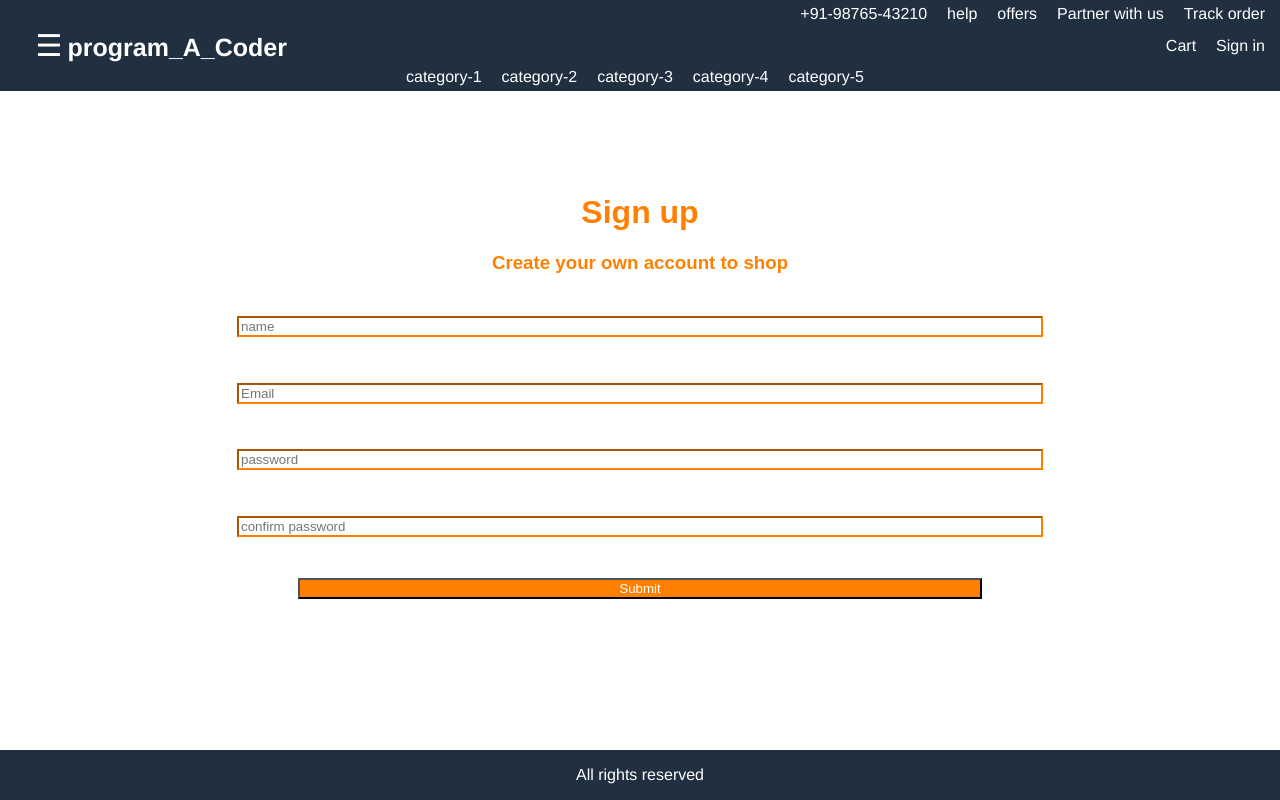
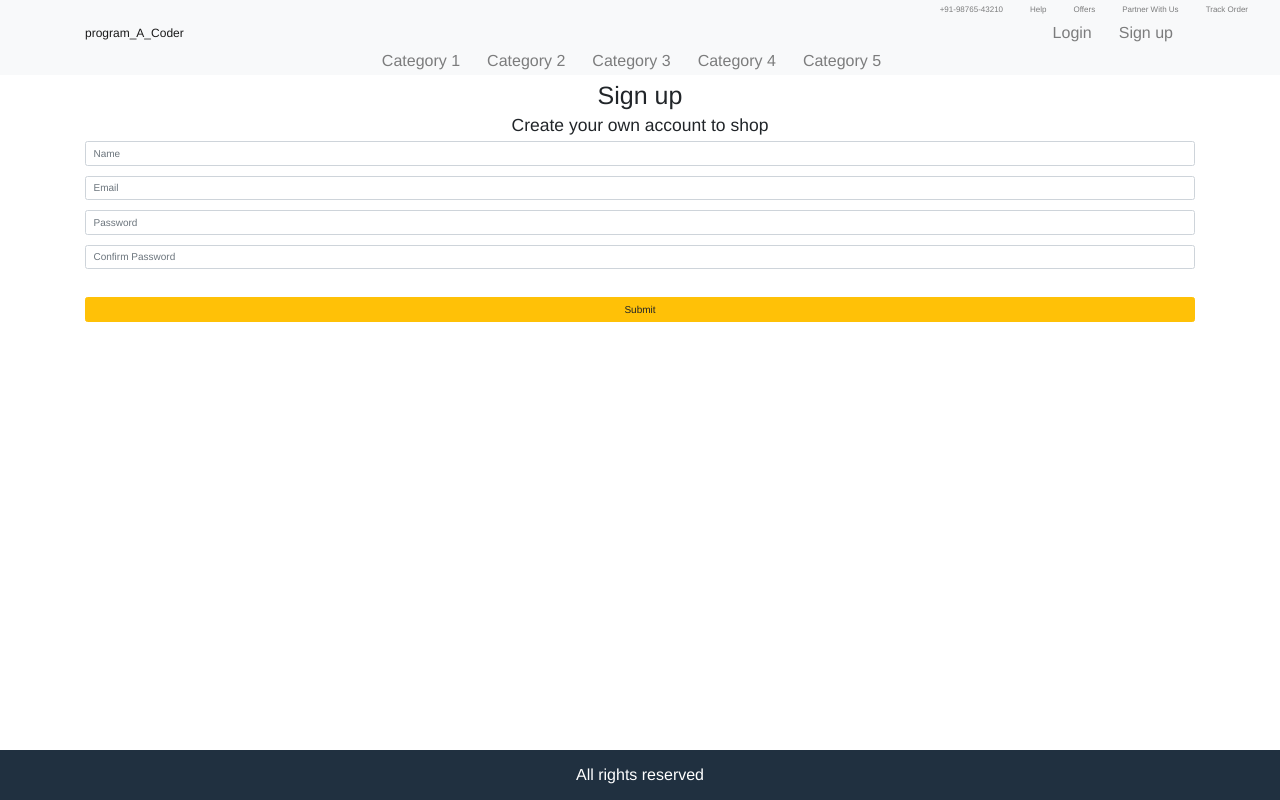
Before and after one commit to MadMaxINDIAN/ecomm_templating_node, a React (Create React App) app in the folder client/: page /register in a window 1280 px wide. Built offline with nearby package versions, Linux system fonts and the light colour scheme.

Commit message:
completed signup and login

```diff
--- a/client/package.json
+++ b/client/package.json
@@ -7,6 +7,7 @@
     "@testing-library/react": "^9.5.0",
     "@testing-library/user-event": "^7.2.1",
     "axios": "^0.19.2",
+    "classnames": "^2.2.6",
     "react": "^16.13.1",
     "react-dom": "^16.13.1",
     "react-router-dom": "^5.2.0",
--- a/client/public/index.html
+++ b/client/public/index.html
@@ -2,9 +2,10 @@
 <html lang="en">
   <head>
     <meta charset="utf-8" />
-    <!-- <link rel="stylesheet" href="https://maxcdn.bootstrapcdn.com/bootstrap/4.0.0/css/bootstrap.min.css" integrity="sha384-Gn5384xqQ1aoWXA+058RXPxPg6fy4IWvTNh0E263XmFcJlSAwiGgFAW/dAiS6JXm" crossorigin="anonymous"> -->
+    <link rel="stylesheet" href="https://maxcdn.bootstrapcdn.com/bootstrap/4.0.0/css/bootstrap.min.css" integrity="sha384-Gn5384xqQ1aoWXA+058RXPxPg6fy4IWvTNh0E263XmFcJlSAwiGgFAW/dAiS6JXm" crossorigin="anonymous">
     <link rel="icon" href="%PUBLIC_URL%/favicon.ico" />
     <meta name="viewport" content="width=device-width, initial-scale=1" />
+
     <meta name="theme-color" content="#000000" />
     <meta
       name="description"
@@ -40,9 +41,9 @@
       To begin the development, run `npm start` or `yarn start`.
       To create a production bundle, use `npm run build` or `yarn build`.
     -->
-    <!-- <script src="https://code.jquery.com/jquery-3.2.1.slim.min.js" integrity="sha384-KJ3o2DKtIkvYIK3UENzmM7KCkRr/rE9/Qpg6aAZGJwFDMVNA/GpGFF93hXpG5KkN" crossorigin="anonymous"></script>
-<script src="https://cdnjs.cloudflare.com/ajax/libs/popper.js/1.12.9/umd/popper.min.js" integrity="sha384-ApNbgh9B+Y1QKtv3Rn7W3mgPxhU9K/ScQsAP7hUibX39j7fakFPskvXusvfa0b4Q" crossorigin="anonymous"></script>
-<script src="https://maxcdn.bootstrapcdn.com/bootstrap/4.0.0/js/bootstrap.min.js" integrity="sha384-JZR6Spejh4U02d8jOt6vLEHfe/JQGiRRSQQxSfFWpi1MquVdAyjUar5+76PVCmYl" crossorigin="anonymous"></script> -->
+    <script src="https://code.jquery.com/jquery-3.2.1.slim.min.js" integrity="sha384-KJ3o2DKtIkvYIK3UENzmM7KCkRr/rE9/Qpg6aAZGJwFDMVNA/GpGFF93hXpG5KkN" crossorigin="anonymous"></script>
+    <script src="https://cdnjs.cloudflare.com/ajax/libs/popper.js/1.12.9/umd/popper.min.js" integrity="sha384-ApNbgh9B+Y1QKtv3Rn7W3mgPxhU9K/ScQsAP7hUibX39j7fakFPskvXusvfa0b4Q" crossorigin="anonymous"></script>
+    <script src="https://maxcdn.bootstrapcdn.com/bootstrap/4.0.0/js/bootstrap.min.js" integrity="sha384-JZR6Spejh4U02d8jOt6vLEHfe/JQGiRRSQQxSfFWpi1MquVdAyjUar5+76PVCmYl" crossorigin="anonymous"></script>
   </body>
 
 </html>
--- a/client/src/components/Header.js
+++ b/client/src/components/Header.js
@@ -2,45 +2,74 @@ import React from "react";
 import { Link } from "react-router-dom";
 
 function Header(props){
-    const openMenu = () => {
-        document.querySelector(".sidebar").classList.add("open");
-      }
+    // const openMenu = () => {
+    //     document.querySelector(".sidebar").classList.add("open");
+    //   }
     return (
-        <header className="header">
-            <div className="header-navbar">
-                <div></div>
-                <div className="header-links">
-                    <a href="contact-us">+91-98765-43210</a>
-                    <a href="contact-us">help</a>
-                    <a href="offers">offers</a>
-                    <a href="partner">Partner with us</a>
-                    <a href="track">Track order</a>
+        <div className="fixed-top">
+            <nav className="navbar navbar-expand-sm navbar-light bg-light py-0">
+                <div className="collapse navbar-collapse navbars" id="collapse_target2">
+                    <ul className="navbar-nav ml-auto" style={{fontSize : "0.8rem",padding : "0px"}}>
+                        <li className="nav-item">
+                            <a className="nav-link" href="/" style={{paddingRight : "22px"}}>+91-98765-43210</a>
+                        </li>
+                        <li className="nav-item">
+                            <a className="nav-link" href="/" style={{paddingRight : "22px"}}>Help</a>
+                        </li>
+                        <li className="nav-item">
+                            <a className="nav-link" href="/" style={{paddingRight : "22px"}}>Offers</a>
+                        </li>
+                        <li className="nav-item">
+                            <a className="nav-link" href="/" style={{paddingRight : "22px"}}>Partner With Us</a>
+                        </li>
+                        <li className="nav-item">
+                            <a className="nav-link" href="/" style={{paddingRight : "22px"}}>Track Order</a>
+                        </li>
+                    </ul>
                 </div>
-            </div>
-            <div className="header-basic">
-                <div className="brand">
-                    <button onClick={openMenu} className="sidebar-button">&#9776;</button>
-                    <Link to="/">program_A_Coder</Link>
+            </nav>
+            <nav className="navbar navbar-expand-sm navbar-light bg-light py-0">
+                {/* SideBar Button */}
+                {/* <button onClick={openMenu} NaclassNameName="sidebar-button">&#9776;</button> */}
+                <div className="container">
+                <Link to="/" className="navbar-brand" style={{fontSize : "1.2rem"}}>program_A_Coder</Link>
+                <button className="navbar-toggler" data-toggle="collapse" data-target=".navbars">
+                        <span className="navbar-toggler-icon"></span>
+                </button>
+                <div className="collapse navbar-collapse navbars" id="collapse_target1">
+                    <ul className="navbar-nav ml-auto">
+                        <li className="nav-item">
+                            <Link className="nav-link" to="/login" style={{paddingRight : "22px"}}>Login</Link>
+                        </li>
+                        <li className="nav-item">
+                            <Link className="nav-link" to="/register" style={{paddingRight : "22px"}}>Sign up</Link>
+                        </li>
+                    </ul>
                 </div>
-                <div className="header-links">
-                    <a href="cart">Cart</a>
-                    <Link to="register">Sign in</Link>
                 </div>
-            </div>
-            <div className="header-navbar">
-                <div></div>
-                <div className="header-links">
-                    <a href="category-1">category-1</a>
-                    <a href="category-2">category-2</a>
-                    <a href="category-3">category-3</a>
-                    <a href="category-4">category-4</a>
-                    <a href="category-5">category-5</a>
+            </nav>
+            <nav className="navbar navbar-expand-sm navbar-light bg-light py-0">
+                <div className="collapse navbar-collapse navbars" id="collapse_target2">
+                    <ul className="navbar-nav mx-auto">
+                        <li className="nav-item">
+                            <a className="nav-link" href="/" style={{paddingRight : "22px"}}>Category 1</a>
+                        </li>
+                        <li className="nav-item">
+                            <a className="nav-link" href="/" style={{paddingRight : "22px"}}>Category 2</a>
+                        </li>
+                        <li className="nav-item">
+                            <a className="nav-link" href="/" style={{paddingRight : "22px"}}>Category 3</a>
+                        </li>
+                        <li className="nav-item">
+                            <a className="nav-link" href="/" style={{paddingRight : "22px"}}>Category 4</a>
+                        </li>
+                        <li className="nav-item">
+                            <a className="nav-link" href="/" style={{paddingRight : "22px"}}>Category 5</a>
+                        </li>
+                    </ul>
                 </div>
-                <div></div>
-            </div>
-
-        </header>
-
+            </nav>
+        </div>
     )
 }
 
--- a/client/src/components/Sidebar.js
+++ b/client/src/components/Sidebar.js
@@ -5,7 +5,7 @@ function Sidebar(props){
         document.querySelector(".sidebar").classList.remove("open");
       }
     return (
-        <aside className="sidebar">
+        <aside className="sidebar navbars">
             <h3>Shopping categories</h3>
             <button className="sidebar-close-button" onClick={closeMenu}>x</button>
             <ul>
--- a/client/src/components/auth/Login.js
+++ b/client/src/components/auth/Login.js
@@ -1,4 +1,6 @@
 import React, { Component } from 'react'
+import classnames from "classnames";
+import axios from "axios";
 
 class Login extends Component {
     constructor (){
@@ -20,40 +22,49 @@ class Login extends Component {
             email : this.state.email,
             password : this.state.password,
         }
-        console.log(User);
+
+        axios.post("/api/users/login",User)
+        .then(res => console.log(res.data))
+        .catch(err => this.setState({errors : err.response.data}));
     }
 
     render() {
+        const { errors } = this.state;
         return (
             <div className="container">
                 <div className="form">
-                    <h1 style={{'marginTop' : "10%"}}>Sign up</h1>
-                    <h3>Create your own account to shop</h3>
+                    <h1 style={{'textAlign' : "center"}}>Login</h1>
+                    <h3 style={{'textAlign' : "center"}}></h3>
                     <form onSubmit={this.onSubmit}>
-                        <div>
+                        <div className="form-group">
                             <input
                             name="email"
                             placeholder="Email"
-                            className="form-text-input"
-                            required
+                            className={classnames("form-control", {
+                                "is-invalid" : errors.email
+                            })}
                             onChange={this.onChange}
                             value = {this.state.email}
                             type="text">
                             </input>
+                            {errors.email && (<div className="invalid-feedback">{errors.email}</div>)}
                         </div>
-                        <div>
+                        <div className="form-group">
                             <input
                             name="password"
-                            placeholder="password"
-                            className="form-text-input"
-                            required
+                            placeholder="Password"
+                            className={classnames("form-control", {
+                                "is-invalid" : errors.password
+                            })}
                             onChange={this.onChange}
                             value = {this.state.password}
-                            type="text">
+                            type="password">
                             </input>
+                            {errors.password && (<div className="invalid-feedback">{errors.password}</div>)}
                         </div>
                         <br></br>
-                        <button className="form-submit-button">Submit</button>
+                        <div className="form-group" ><button className="btn btn-warning btn-block">Submit</button></div>
+
                     </form>
                 </div>
             </div>
--- a/client/src/components/auth/Register.js
+++ b/client/src/components/auth/Register.js
@@ -1,5 +1,6 @@
 import React, { Component } from 'react';
 import axios from "axios";
+import classnames from "classnames";
 
 class Register extends Component {
     constructor (){
@@ -25,62 +26,75 @@ class Register extends Component {
             password : this.state.password,
             password2 : this.state.password2
         };
-        console.log(newUser);
         axios.post("/api/users/register",newUser)
-        .then(res => console.log(res))
-        .catch(err => console.log(err));
+        .then(res => console.log(res.data))
+        .catch(err => this.setState({errors : err.response.data}));
 }
 
 
     render() {
+        const { errors } = this.state;
         return (
             <div className="container">
                 <div className="form">
-                    <h1 style={{'marginTop' : "10%"}}>Sign up</h1>
-                    <h3>Create your own account to shop</h3>
+                    <h1 style={{'textAlign' : "center"}}>Sign up</h1>
+                    <h3 style={{'textAlign' : "center"}}>Create your own account to shop</h3>
                     <form onSubmit={this.onSubmit}>
-                        <div>
+                        <div className="form-group">
                             <input
                             name="name"
-                            placeholder="name"
-                            className="form-text-input"
+                            placeholder="Name"
+                            className={classnames("form-control", {
+                                "is-invalid" : errors.name
+                            })}
                             type="text"
                             value= {this.state.name}
                             onChange={this.onChange}>
                             </input>
+                        {errors.name && (<div className="invalid-feedback">{errors.name}</div>)}
                         </div>
-                        <div>
+                        <div className="form-group">
                             <input
                             name="email"
                             placeholder="Email"
-                            className="form-text-input"
+                            className={classnames("form-control", {
+                                "is-invalid" : errors.email
+                            })}
                             onChange={this.onChange}
                             value = {this.state.email}
                             type="text">
                             </input>
+                            {errors.email && (<div className="invalid-feedback">{errors.email}</div>)}
                         </div>
-                        <div>
+                        <div className="form-group">
                             <input
                             name="password"
-                            placeholder="password"
-                            className="form-text-input"
+                            placeholder="Password"
+                            className={classnames("form-control", {
+                                "is-invalid" : errors.password
+                            })}
                             onChange={this.onChange}
                             value = {this.state.password}
-                            type="text">
+                            type="password">
                             </input>
+                            {errors.password && (<div className="invalid-feedback">{errors.password}</div>)}
                         </div>
-                        <div>
+                        <div className="form-group">
                             <input
                             name="password2"
                             onChange={this.onChange}
-                            type="text"
-                            placeholder="confirm password"
+                            type="password"
+                            placeholder="Confirm Password"
                             value={this.state.password2}
-                            className="form-text-input">
+                            className={classnames("form-control", {
+                                "is-invalid" : errors.password2
+                            })}>
                             </input>
+                            {errors.password2 && (<div className="invalid-feedback">{errors.password2}</div>)}
                         </div>
                         <br></br>
-                        <button className="form-submit-button">Submit</button>
+                        <div className="form-group" ><button className="btn btn-warning btn-block">Submit</button></div>
+
                     </form>
                 </div>
             </div>
--- a/client/src/index.css
+++ b/client/src/index.css
@@ -222,26 +222,3 @@ a:hover {
     width: 100%;
   }
 }
-
-/* Form */
-.form {
-  text-align: center;
-  font-family: Arial, Helvetica, sans-serif;
-  color: #ff8000;
-}
-.form-text-input{
-  width: 70%;
-  border-color: #ff8000;
-  box-shadow: #ff8000;
-  text-shadow: #ff8000;
-  color: #ff8000;
-  margin-top: 2%;
-  margin-bottom: 2%;
-}
-.form-submit-button {
-  background-color: #ff8000;
-  color: #fff;
-  border: 0%;
-  box-shadow: 0px;
-  width: 60%;
-}
```
Also changed, not shown: 1 other file (tests, documents, lock files or other folders).
